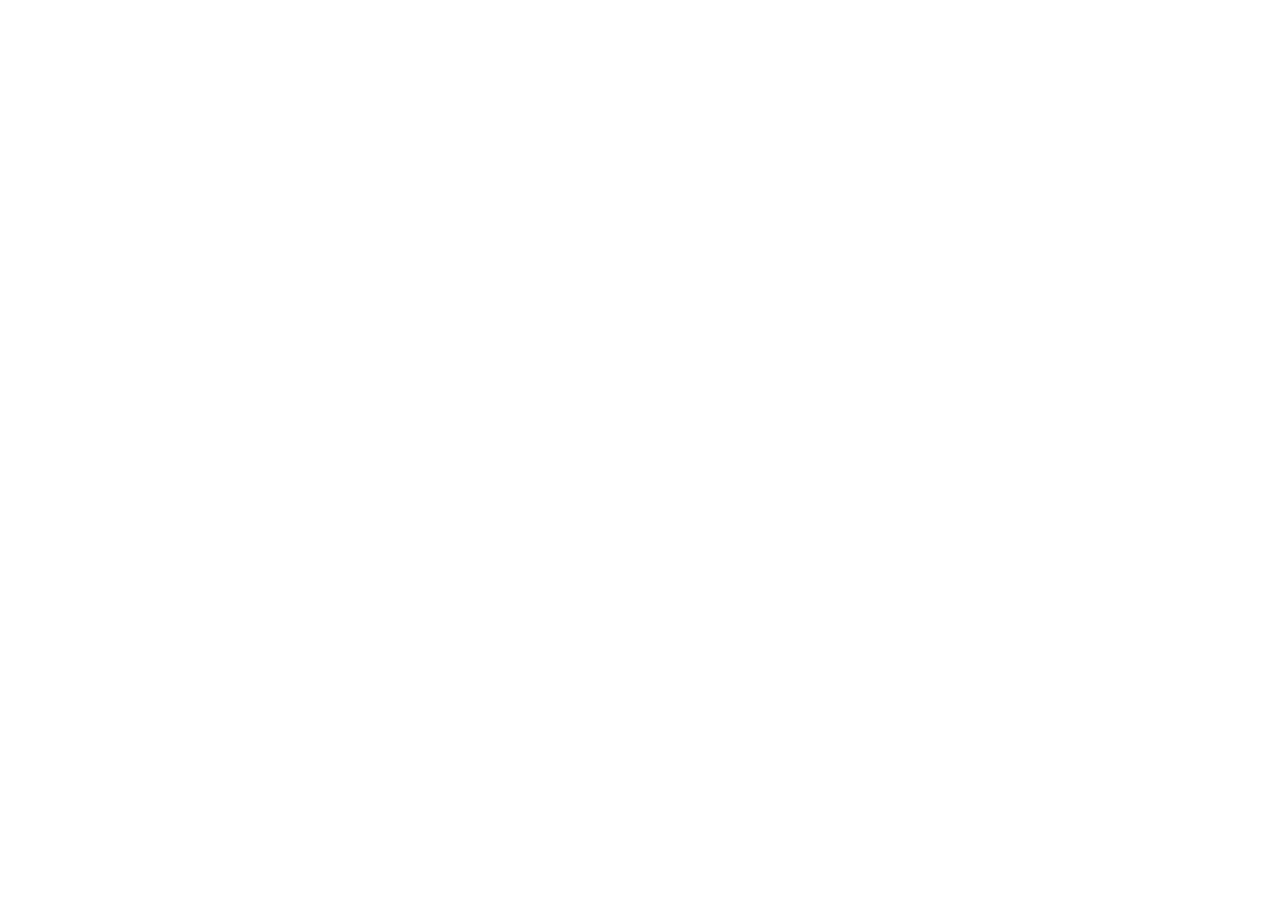
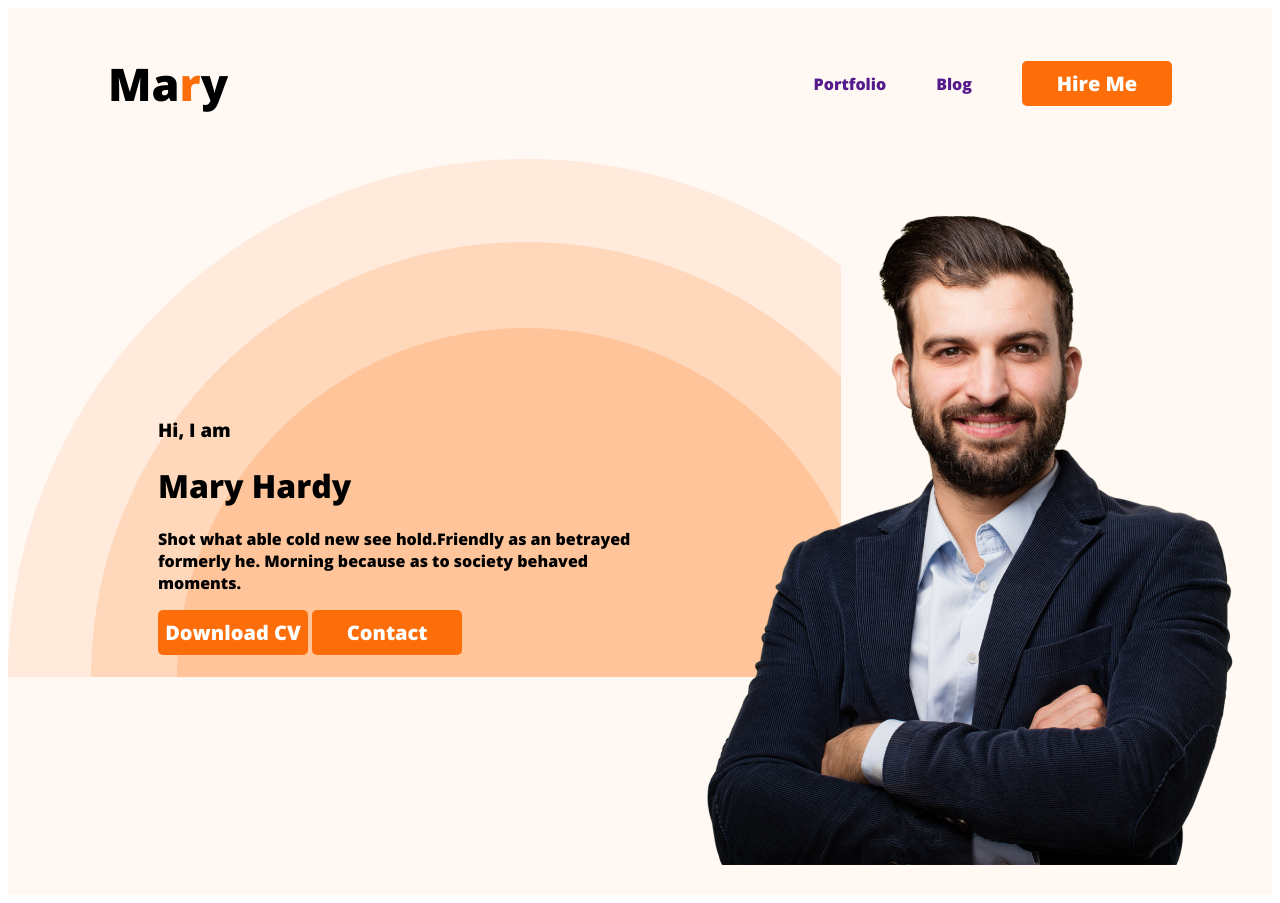
Before and after one commit to MuhammadEnamulHaque79/enamul-web-developer-portfolio, a plain HTML site: page index.html in a window 1280 px wide. Before the commit the page ends 800 px from the top, so only its background shows below. Drawn offline with nearby package versions, Linux system fonts and the light colour scheme.

Commit message:
banner picture added

```diff
--- a/index.html
+++ b/index.html
@@ -4,9 +4,35 @@
     <meta charset="UTF-8">
     <meta name="viewport" content="width=device-width, initial-scale=1.0">
     <title>Enamul Web Developer Portfolio</title>
+    <link rel="preconnect" href="https://fonts.googleapis.com">
+<link rel="preconnect" href="https://fonts.gstatic.com" crossorigin>
+<link href="https://fonts.googleapis.com/css2?family=Open+Sans:wght@800&display=swap" rel="stylesheet">
+    <link rel="stylesheet" href="style/style.css">
 </head>
 <body>
-    <header>
+    <header class="header">
+
+        <nav>
+            <h3 class="nav-title">Ma<span class="text-primary">r</span>y</h3>
+            <ul>
+                <li><a href="">Portfolio</a></li>
+                <li><a href="">Blog</a></li>
+                <li><button class="btn-primary">Hire Me</button></li>
+            </ul>
+        </nav>
+
+        <div class="banner">
+            <div class="banner-content">
+                <h3 class="banner-greetings">Hi, I  am</h3>
+                <h1 class="banner-title">Mary Hardy</h1>
+                <p class="banner-description">Shot what able cold new see hold.Friendly as an betrayed formerly he. Morning because as to society behaved moments.</p>
+                <button class="btn-primary">Download CV</button>
+                <button class="btn-primary">Contact</button>
+            </div>
+
+            <img class="profile-picture" src="images/hardy.png" alt="photo">
+
+        </div>
 
     </header>
     <main>
--- /dev/null
+++ b/style/style.css
@@ -0,0 +1,79 @@
+/* Common shared style */
+body {
+    font-family: 'Open Sans', sans-serif;
+}
+
+/* nav related style */
+nav {
+    display: flex;
+    justify-content: space-between;
+    align-items: center;
+    margin: 0px 100px;
+}
+
+.text-primary {
+    color: #FD6E0A;
+}
+
+.btn-primary {
+    border: 0px;
+    border-radius: 5px;
+    background: #FD6E0A;
+    color: var(--White-Color, #FFF);
+    font-family: Open Sans;
+    font-size: 20px;
+    font-style: normal;
+    font-weight: 700;
+    line-height: normal;
+    width: 150px;
+    height: 45px;
+
+
+}
+
+.nav-title {
+
+    font-family: Open Sans;
+    font-size: 45px;
+    font-weight: 800;
+
+}
+
+nav>ul {
+    display: flex;
+    justify-content: space-between;
+    align-items: center;
+
+}
+
+nav li {
+    list-style: none;
+    text-decoration: none;
+    margin-left: 50px;
+}
+
+nav li a {
+    text-decoration: none;
+
+}
+
+/* Header related style */
+
+.header {
+    background: #FFF8F3;
+}
+
+.banner {
+    padding: 30px 30px 30px 150px;
+    background-image: url(../images/header_bg.png);
+    background-repeat: no-repeat;
+    display: flex;
+    align-items: center;
+}
+.banner .profile-picture{
+    width: 584px;
+    /* height: 676px; */
+    /* width: 484px; */
+    /* height: 576px; */
+    /* flex-shrink: 0; */
+}
```
